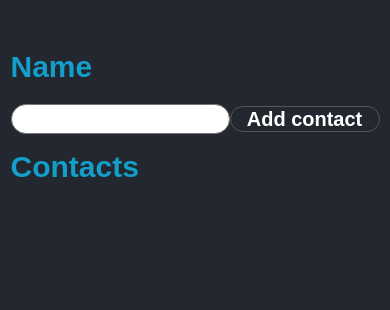
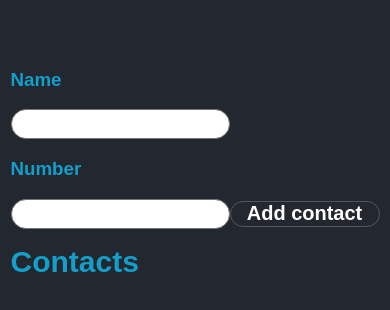
Before and after one commit to AnnaIstochnikova/goit-react-hw-02-phonebook, a React (Create React App) app: page / in a window 390 px wide. Shown: the top 310 px of the page. Built offline with nearby package versions, Linux system fonts and the light colour scheme; a web font is replaced by a local one.

Commit message:
Phone number to contact list

```diff
--- a/src/components/phonebook/phonebook.js
+++ b/src/components/phonebook/phonebook.js
@@ -1,61 +1,66 @@
 import React, { Component } from 'react';
 import { nanoid } from 'nanoid';
 
-const INITIAL_STATE = {
-  contacts: [],
-  name: '',
-};
 export class Phonebook extends Component {
-  state = { contacts: [], name: '' };
+  state = { contacts: [], name: '', number: '' };
 
   handleSubmit = event => {
     event.preventDefault();
     const form = event.currentTarget;
     const name = form.elements.name.value;
+    const phoneNumber = form.elements.number.value;
+
     this.setState(prevState => {
-      const allContacts = [...prevState.contacts, name];
+      const allContacts = [...prevState.contacts, `${name}: ${phoneNumber}`];
       return {
         contacts: allContacts,
         name: '',
+        number: '',
       };
     });
   };
-
+  onChangeFn = event => {
+    event.preventDefault();
+    const { name, value } = event.target;
+    this.setState({ [name]: value });
+  };
   render() {
+    const { name, number } = this.state;
     return (
       <>
         <form onSubmit={this.handleSubmit}>
-          <Input
-            value={this.state.name}
-            onChange={e => this.setState({ name: e.target.value })}
-          />
+          <>
+            <h3>Name</h3>
+            <input
+              className="input--name"
+              value={name}
+              onChange={this.onChangeFn}
+              type="text"
+              name="name"
+              //pattern="^[a-zA-Zа-яА-Я]+(([' -][a-zA-Zа-яА-Я ])?[a-zA-Zа-яА-Я]*)*$"
+              title="Name may contain only letters, apostrophe, dash and spaces. For example Adrian, Jacob Mercer, Charles de Batz de Castelmore d'Artagnan"
+              required
+            />
+            <h3>Number</h3>
+            <input
+              value={number}
+              onChange={this.onChangeFn}
+              type="tel"
+              name="number"
+              //pattern="\+?\d{1,4}?[-.\s]?\(?\d{1,3}?\)?[-.\s]?\d{1,4}[-.\s]?\d{1,4}[-.\s]?\d{1,9}"
+              title="Phone number must be digits and can contain spaces, dashes, parentheses and can start with +"
+              required
+            />
+            <button className="button--submit" type="submit">
+              Add contact
+            </button>
+          </>
           <NamesList allContacts={this.state.contacts} />
         </form>
       </>
     );
   }
 }
-
-const Input = ({ value, onChange }) => {
-  return (
-    <>
-      <h2>Name</h2>
-      <input
-        className="input--name"
-        value={value}
-        onChange={onChange}
-        type="text"
-        name="name"
-        // pattern="^[a-zA-Zа-яА-Я]+(([' -][a-zA-Zа-яА-Я ])?[a-zA-Zа-яА-Я]*)*$"
-        title="Name may contain only letters, apostrophe, dash and spaces. For example Adrian, Jacob Mercer, Charles de Batz de Castelmore d'Artagnan"
-        required
-      />
-      <button className="button--submit" type="submit">
-        Add contact
-      </button>
-    </>
-  );
-};
 
 const NamesList = ({ allContacts, id }) => {
   const listItems = allContacts.map(contact => {
@@ -66,6 +71,7 @@ const NamesList = ({ allContacts, id }) => {
       </li>
     );
   });
+
   return (
     <ul>
       <h2>Contacts</h2>
```
